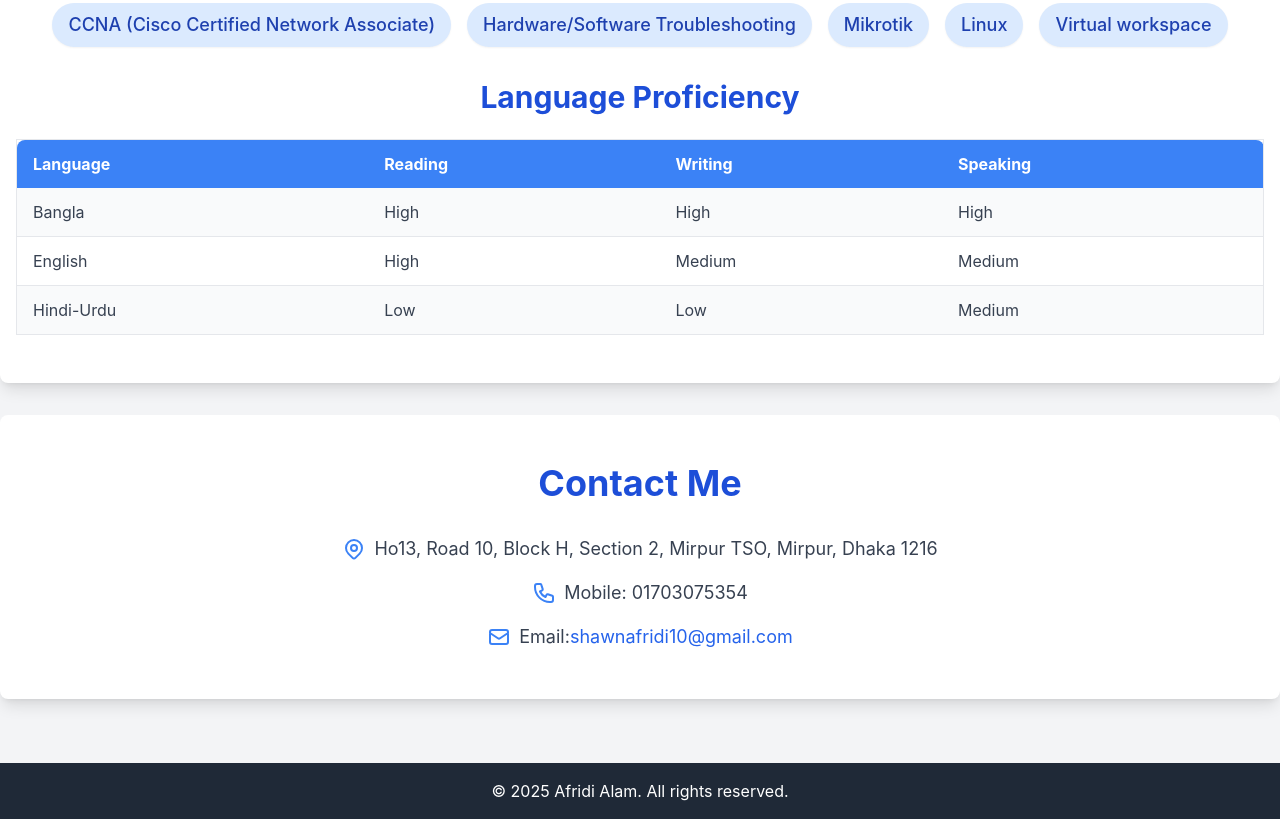
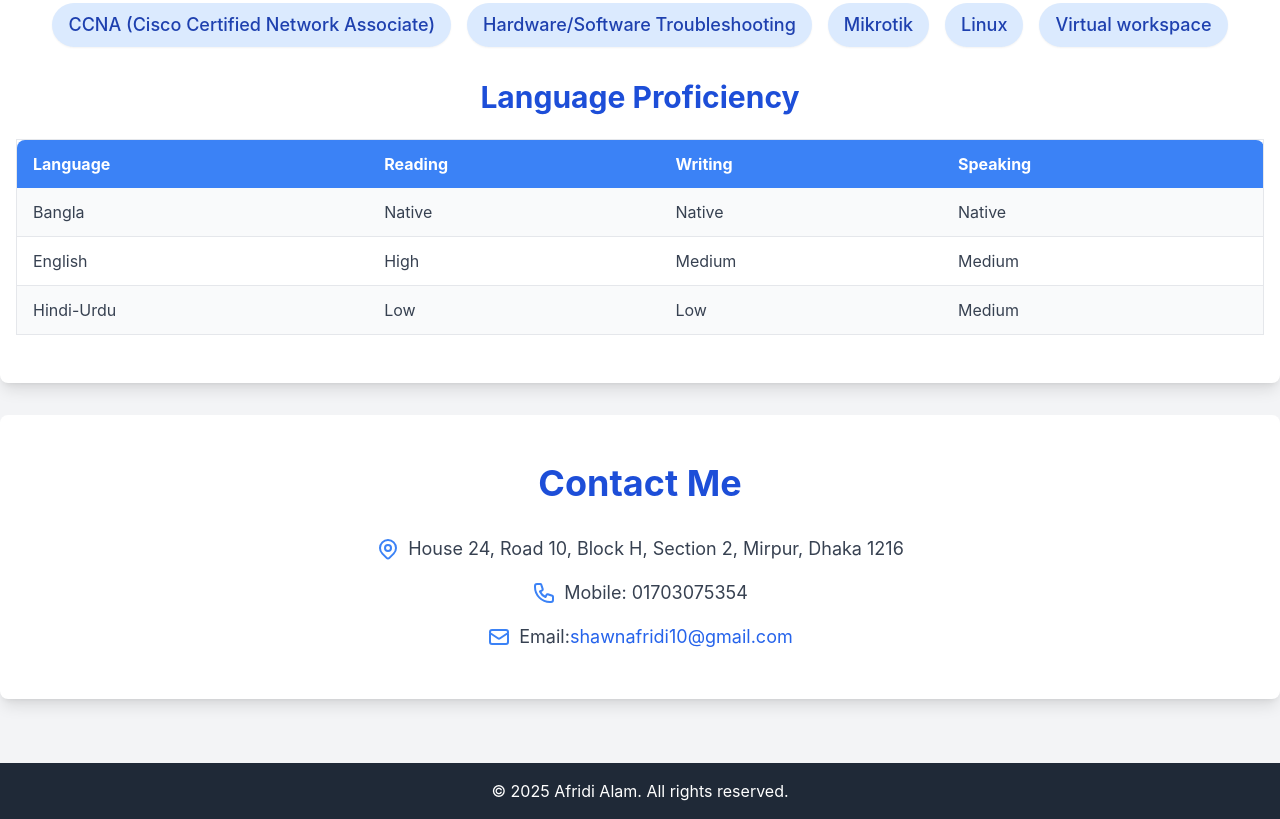
Before and after one commit to Afridi-Alam/web, a plain HTML site: page index.html in a window 1280 px wide. Shown: the part 2793-3612 px from the top of the page. Drawn offline with nearby package versions, Linux system fonts and the light colour scheme.

Commit message:
index.html

```diff
--- a/index.html
+++ b/index.html
@@ -215,9 +215,9 @@
                     <tbody>
                         <tr class="bg-gray-50 border-b border-gray-200">
                             <td class="py-3 px-4">Bangla</td>
-                            <td class="py-3 px-4">High</td>
-                            <td class="py-3 px-4">High</td>
-                            <td class="py-3 px-4">High</td>
+                            <td class="py-3 px-4">Native</td>
+                            <td class="py-3 px-4">Native</td>
+                            <td class="py-3 px-4">Native</td>
                         </tr>
                         <tr class="bg-white border-b border-gray-200">
                             <td class="py-3 px-4">English</td>
@@ -245,7 +245,7 @@
                         <path stroke-linecap="round" stroke-linejoin="round" d="M17.657 16.657L13.414 20.9a1.998 1.998 0 01-2.827 0l-4.244-4.243a8 8 0 1111.314 0z" />
                         <path stroke-linecap="round" stroke-linejoin="round" d="M15 11a3 3 0 11-6 0 3 3 0 016 0z" />
                     </svg>
-                    Ho13, Road 10, Block H, Section 2, Mirpur TSO, Mirpur, Dhaka 1216
+                    House 24, Road 10, Block H, Section 2, Mirpur, Dhaka 1216
                 </p>
                 <p class="flex items-center">
                     <svg xmlns="http://www.w3.org/2000/svg" class="h-6 w-6 mr-2 text-blue-500" fill="none" viewBox="0 0 24 24" stroke="currentColor" stroke-width="2">
```
